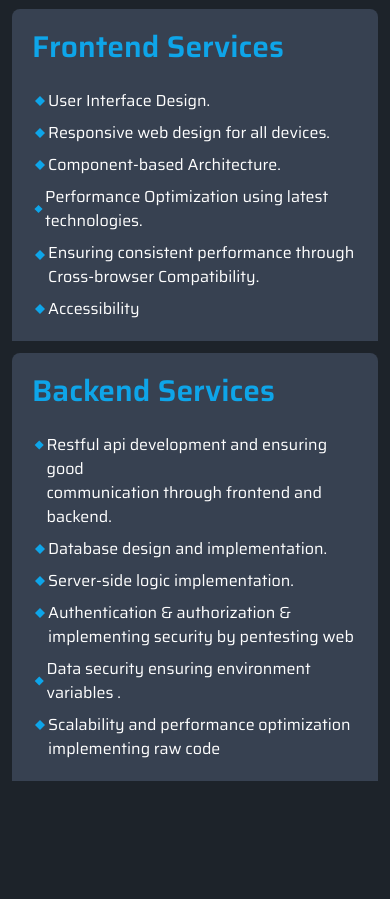
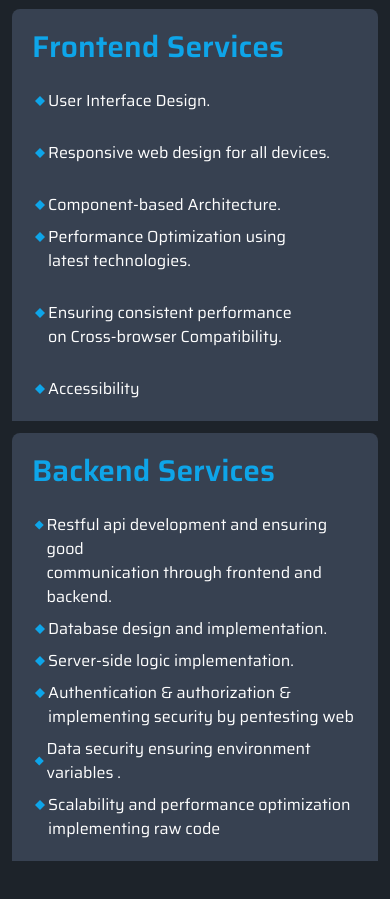
Before and after one commit to ammarcse50/portfolio, a React (Vite) app: page / in a window 390 px wide. Shown: the part 3420-4319 px from the top of the page. Built offline with nearby package versions, Linux system fonts and the light colour scheme.

Commit message:
fixed-position-bold-option-services-text

```diff
--- a/src/components/Services.jsx
+++ b/src/components/Services.jsx
@@ -22,7 +22,7 @@ const Services = () => {
             <h4>User Interface Design.</h4>
           </span>
           <span className="flex items-center text-white">
-            <VscDebugBreakpointLog className="text-sky-500" />
+            <VscDebugBreakpointLog className="text-sky-500 mb-6 sm:mb-0 mt-6 sm:mt-0" />
             <h4>Responsive web design for all devices.</h4>
           </span>
           <span className="flex items-center text-white">
@@ -30,14 +30,17 @@ const Services = () => {
             <h4>Component-based Architecture.</h4>
           </span>
           <span className="flex items-center text-white">
-            <VscDebugBreakpointLog className="text-sky-500" />
-            <h4>Performance Optimization using latest technologies.</h4>
+            <VscDebugBreakpointLog className="text-sky-500 mb-6 sm:mb-0 md:mb-6 " />
+            <h4>
+              Performance Optimization using <br />
+              latest technologies.
+            </h4>
           </span>
           <span className="flex items-center text-white">
-            <VscDebugBreakpointLog className="text-sky-500 mb-5" />
+            <VscDebugBreakpointLog className="text-sky-500 mb-12 md:mb-0 mt-6 sm:mt-0 md:mb-5 " />
             <h4>
-              Ensuring consistent performance through <br /> Cross-browser
-              Compatibility.
+              Ensuring consistent performance <br />
+             on Cross-browser Compatibility.
             </h4>
           </span>
           <span className="flex items-center text-white">
```
